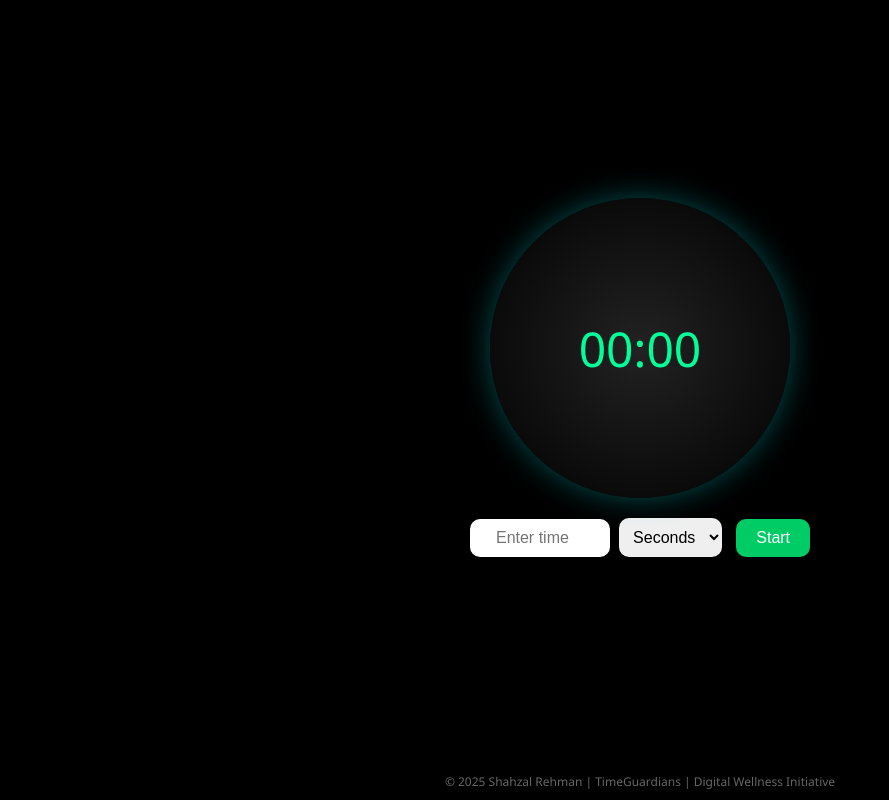
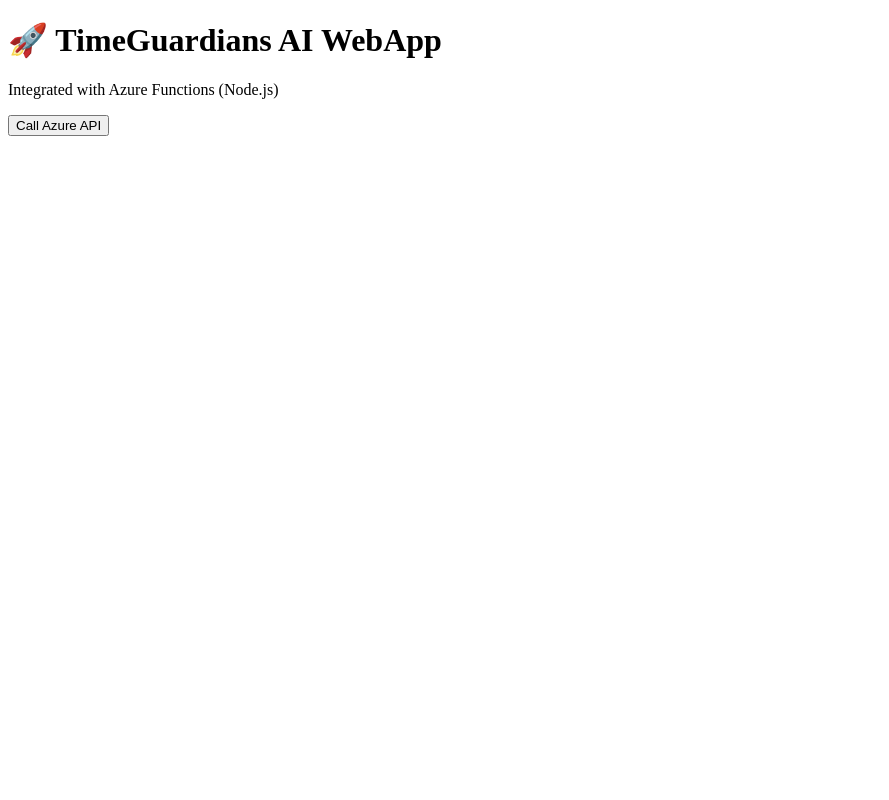
Before and after one commit to Shahzal-Rehman/latest-break, a plain HTML site: page index.html in a window 1280 px wide. Shown: the whole page, without its empty margins (0-889 px from the left). Drawn offline with Linux system fonts and the light colour scheme.

Commit message:
Add files via upload

```diff
--- a/index.html
+++ b/index.html
@@ -3,208 +3,19 @@
 <head>
   <meta charset="UTF-8" />
   <meta name="viewport" content="width=device-width, initial-scale=1.0"/>
-  <title>Latest Break - Digital Wellness by Shahzal Rehman</title>
-
-  <style>
-    body {
-      margin: 0;
-      font-family: 'Segoe UI', sans-serif;
-      display: flex;
-      flex-direction: column;
-      align-items: center;
-      justify-content: center;
-      height: 100vh;
-      background-color: #000;
-      color: #fff;
-    }
-
-    .circle-timer {
-      position: relative;
-      width: 300px;
-      height: 300px;
-      border-radius: 50%;
-      display: flex;
-      align-items: center;
-      justify-content: center;
-      background: radial-gradient(circle, #222 0%, #000 100%);
-      box-shadow: 0 0 30px rgba(0, 255, 255, 0.3);
-      animation: pulse 5s infinite ease-in-out;
-    }
-
-    @keyframes pulse {
-      0%, 100% { box-shadow: 0 0 30px rgba(0, 255, 255, 0.3); }
-      50% { box-shadow: 0 0 60px rgba(0, 255, 255, 0.6); }
-    }
-
-    .timer-display {
-      font-size: 3rem;
-      color: #00ff99;
-    }
-
-    .input-section, .results-section {
-      margin-top: 20px;
-      text-align: center;
-    }
-
-    .input-section input {
-      padding: 10px;
-      font-size: 1rem;
-      width: 120px;
-      text-align: center;
-      border-radius: 10px;
-      border: none;
-    }
-
-    .input-section select {
-      padding: 10px;
-      font-size: 1rem;
-      margin-left: 5px;
-      border-radius: 10px;
-      border: none;
-    }
-
-    .input-section button {
-      padding: 10px 20px;
-      margin-left: 10px;
-      font-size: 1rem;
-      border-radius: 10px;
-      border: none;
-      background-color: #00cc66;
-      color: #fff;
-      cursor: pointer;
-    }
-
-    .input-section button:hover {
-      background-color: #00aa55;
-    }
-
-    .message, .analytics-report, .device-warning {
-      margin-top: 15px;
-      font-size: 1rem;
-      text-align: center;
-    }
-
-    .message {
-      color: #0f0;
-    }
-
-    .analytics-report {
-      color: #aaa;
-      font-size: 0.9rem;
-    }
-
-    .device-warning {
-      color: #ff6666;
-      font-weight: bold;
-    }
-
-    footer {
-      position: absolute;
-      bottom: 10px;
-      font-size: 0.75rem;
-      color: #666;
-    }
-  </style>
+  <title>TimeGuardians AI WebApp</title>
 </head>
 <body>
-  <div class="circle-timer">
-    <div class="timer-display" id="countdown">00:00</div>
-  </div>
-
-  <div class="input-section">
-    <input type="number" id="timeValue" placeholder="Enter time" min="1" />
-    <select id="timeUnit">
-      <option value="seconds">Seconds</option>
-      <option value="minutes">Minutes</option>
-    </select>
-    <button onclick="startBreak()">Start</button>
-  </div>
-
-  <div class="message" id="breakMessage"></div>
-  <div class="analytics-report" id="analytics"></div>
-  <div class="device-warning" id="deviceWarning"></div>
-
-  <footer>
-    &copy; 2025 Shahzal Rehman | TimeGuardians | Digital Wellness Initiative
-  </footer>
+  <h1>🚀 TimeGuardians AI WebApp</h1>
+  <p>Integrated with Azure Functions (Node.js)</p>
+  <button onclick="callAPI()">Call Azure API</button>
+  <pre id="result"></pre>
 
   <script>
-    let countdownEl = document.getElementById("countdown");
-    let breakMessage = document.getElementById("breakMessage");
-    let analyticsEl = document.getElementById("analytics");
-    let deviceWarning = document.getElementById("deviceWarning");
-    let timer;
-    let totalSeconds = 0;
-
-    const warningMessages = [
-      "📱 Mobile device detected — higher eye strain risk due to proximity.",
-      "💡 Bright screen alert — consider reducing brightness to reduce melatonin suppression.",
-      "🛏️ Using in bed? This can disrupt your circadian rhythm. Take breaks often!",
-      "📱 Excessive mobile use linked with emotional dysregulation. Consider limiting scrolling.",
-      "💻 Laptop usage is safer but still requires breaks to avoid CVS.",
-      "🔋 Lower your screen brightness to avoid long-term vision strain.",
-      "📴 Passive scrolling detected — consider switching to active learning activities.",
-      "🧠 Breaks reset your dopamine loop — you're doing your brain a favor!",
-      "🎯 Attention fatigue builds with nonstop usage. Good job interrupting that.",
-      "🧍‍♂️ Get up, stretch, hydrate — your posture and metabolism need a break too!"
-    ];
-
-    function formatTime(s) {
-      const m = Math.floor(s / 60);
-      const r = s % 60;
-      return `${m}:${r < 10 ? '0' + r : r}`;
-    }
-
-    function detectDeviceAndBrightness() {
-      const width = window.innerWidth;
-      const height = window.innerHeight;
-      const ratio = window.devicePixelRatio;
-      const brightness = window.screen.brightness || 1.0; // fallback
-
-      let msg = "";
-      if (width < 768 || /Mobi|Android/i.test(navigator.userAgent)) {
-        msg = "📱 Mobile Detected — Use at safe distance to prevent damage.";
-      } else {
-        msg = "💻 Likely Desktop/Laptop — ergonomic setup is key.";
-      }
-
-      const randomIndex = Math.floor(Math.random() * warningMessages.length);
-      deviceWarning.innerText = msg + "\n" + warningMessages[randomIndex];
-    }
-
-    function startBreak() {
-      const value = parseInt(document.getElementById("timeValue").value);
-      const unit = document.getElementById("timeUnit").value;
-      if (!value || value <= 0) {
-        alert("Please enter a valid time.");
-        return;
-      }
-
-      detectDeviceAndBrightness();
-
-      totalSeconds = unit === "minutes" ? value * 60 : value;
-      countdownEl.textContent = formatTime(totalSeconds);
-      breakMessage.textContent = "Break started. Stay mindful...";
-      analyticsEl.textContent = "Recording session data...";
-
-      clearInterval(timer);
-      timer = setInterval(() => {
-        totalSeconds--;
-        countdownEl.textContent = formatTime(totalSeconds);
-
-        if (totalSeconds <= 0) {
-          clearInterval(timer);
-          countdownEl.textContent = "00:00";
-          breakMessage.innerHTML = "✅ Welcome back! Screen detox complete.";
-          generateAnalytics();
-        }
-      }, 1000);
-    }
-
-    function generateAnalytics() {
-      const now = new Date();
-      const endTime = now.toLocaleTimeString();
-      analyticsEl.innerHTML = `⏱️ Break finished at <strong>${endTime}</strong>. Remember to take micro-breaks every hour for long-term digital wellness.`;
+    async function callAPI() {
+      const response = await fetch('/api/hello');
+      const data = await response.json();
+      document.getElementById('result').textContent = JSON.stringify(data, null, 2);
     }
   </script>
 </body>
```
Also changed, not shown: staticwebapp.config.json (added, +8 -0 lines), 1 other file.
